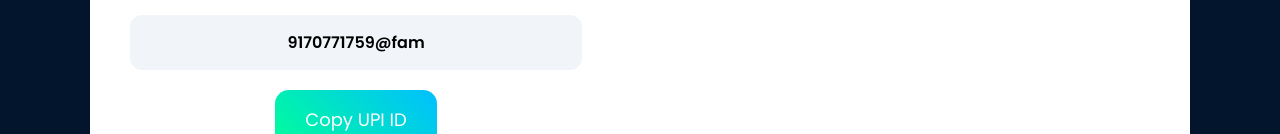
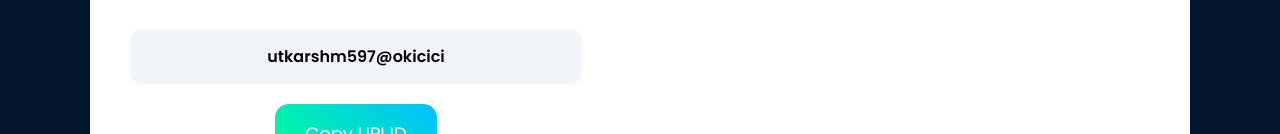
Before and after one commit to z77kh7vtbd-glitch/loan-payment-portal, a plain HTML site: page index.html in a window 1280 px wide. Shown: the part 1031-1165 px from the top of the page. Drawn offline with Linux system fonts and the light colour scheme.

Commit message:
updated qr and upi

```diff
--- a/index.html
+++ b/index.html
@@ -53,7 +53,7 @@
       <img src="qr1.png" class="qr"/>
 
       <div class="upi-box">
-        9170771759@fam
+        utkarshm597@okicici
       </div>
 
       <button onclick="copyUPI()">
@@ -71,7 +71,7 @@
       <h2>Pay Using UPI App</h2>
 
       <a class="pay-btn"
-      href="upi://pay?pa=repayshani@fam&pn=LoanSecure&cu=INR">
+      href="upi://pay?pa=utkarshm597@okicici&pn=LoanSecure&cu=INR">
 
       Open UPI App
 
@@ -120,7 +120,7 @@ setInterval(() => {
 
 function copyUPI(){
 
-  navigator.clipboard.writeText("meowbeg@ptaxis");
+  navigator.clipboard.writeText("utkarshm597@okicici");
 
   alert("UPI ID Copied");
 
```
Also changed, not shown: qr1.png.
